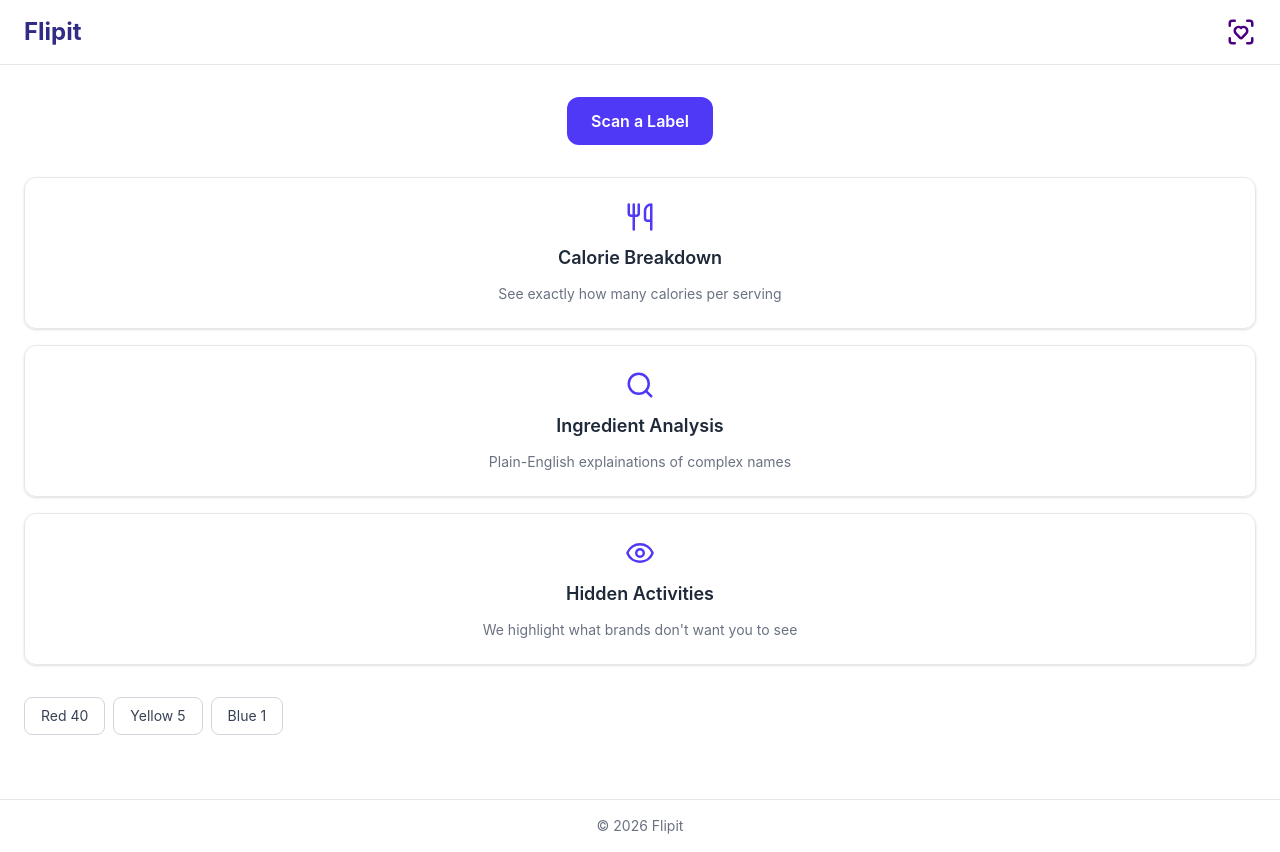
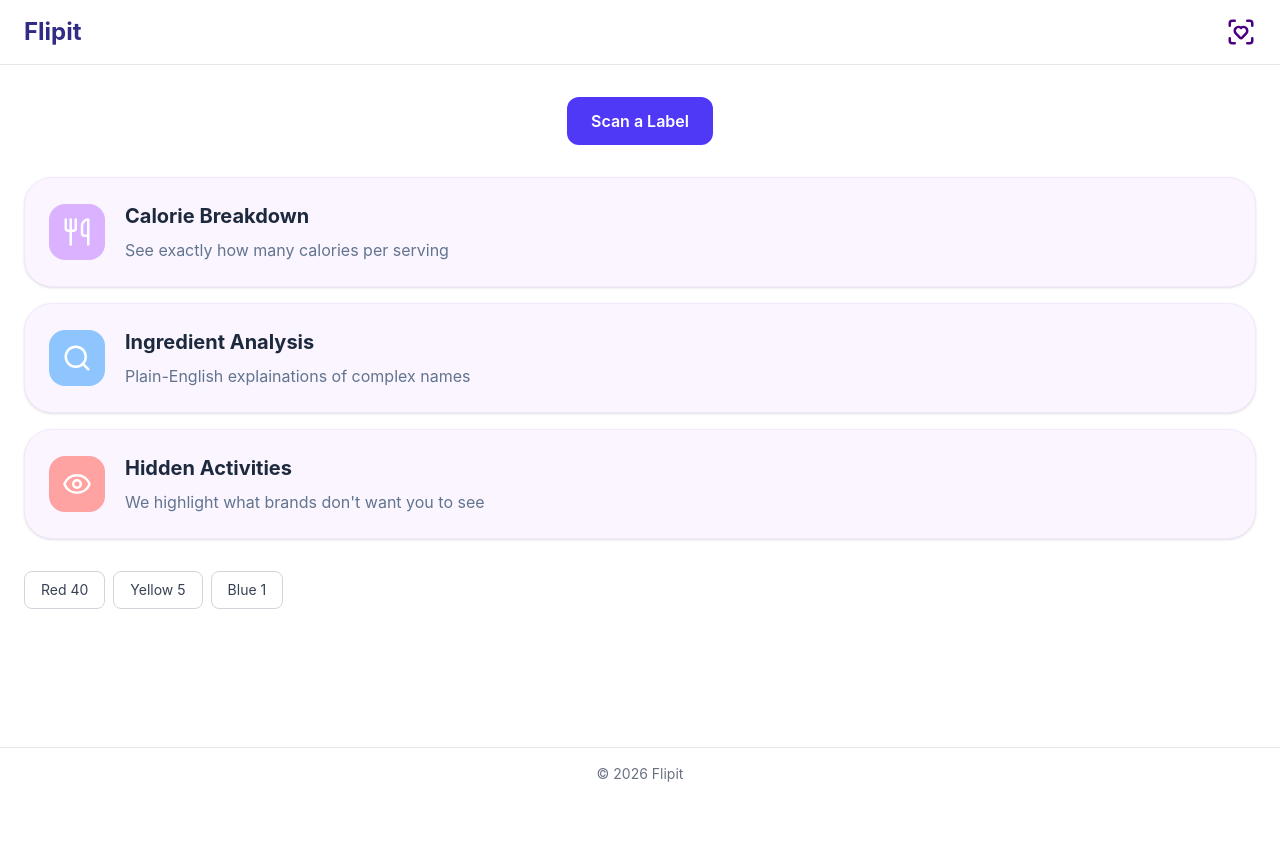
Before and after one commit to MagicBattle/hackDavis2026, a React (Vite) app in the folder hack-davis26/: page / in a window 1280 px wide. After the commit the page ends 800 px from the top, so only its background shows below. Built offline with nearby package versions, Linux system fonts and the light colour scheme.

Commit message:
updated card

```diff
--- a/hack-davis26/src/Card.jsx
+++ b/hack-davis26/src/Card.jsx
@@ -1,13 +1,30 @@
-function Card ({img, title, description}) {
+function Card ({img, title, description, bgColor, iconColor}) {
     return (
-        <div className="flex flex-col items-center gap-3 p-6 border border-gray-200 rounded-xl shadow-sm w-full">
-            <div className="text-indigo-600">
-                {img}
-            </div>
-            <h2 className="text-lg font-semibold text-gray-800">{title}</h2>
-            <p className="text-sm text-gray-500 text-center">{description}</p>
-        </div>
-    );
+    <div
+      className={`
+        flex items-center gap-5
+        rounded-[28px] border border-purple-100
+        px-6 py-6 shadow-sm
+        transition hover:-translate-y-1 hover:shadow-md
+        ${bgColor}
+      `}
+    >
+      <div
+        className={`
+          flex h-14 w-14 shrink-0 items-center justify-center
+          rounded-2xl text-white
+          ${iconColor}
+        `}
+      >
+        {img}
+      </div>
+
+      <div>
+        <h2 className="text-xl font-bold text-slate-800">{title}</h2>
+        <p className="mt-2 text-base text-slate-500">{description}</p>
+      </div>
+    </div>
+  );
 }
 
 export default Card;
--- a/hack-davis26/src/Home.jsx
+++ b/hack-davis26/src/Home.jsx
@@ -10,17 +10,23 @@ function Home() {
     {
       img: <Utensils size={30}/>,
       title: "Calorie Breakdown",
-      description: "See exactly how many calories per serving"
+      description: "See exactly how many calories per serving",
+      bgColor: "bg-purple-50",
+      iconColor: "bg-purple-300",
     },
     {
       img: <Search size={30}/>,
       title: "Ingredient Analysis",
-      description: "Plain-English explainations of complex names"
+      description: "Plain-English explainations of complex names",
+      bgColor: "bg-purple-50",
+      iconColor: "bg-blue-300",
     },
     {
       img: <Eye size={30}/>,
       title: "Hidden Activities",
-      description: "We highlight what brands don't want you to see"
+      description: "We highlight what brands don't want you to see",
+      bgColor: "bg-purple-50",
+      iconColor: "bg-red-300",
     }
   ];
 
@@ -40,6 +46,8 @@ function Home() {
               img={card.img}
               title={card.title}
               description={card.description}
+              bgColor={card.bgColor}
+              iconColor={card.iconColor}
             />
           ))}
         </div>
```
